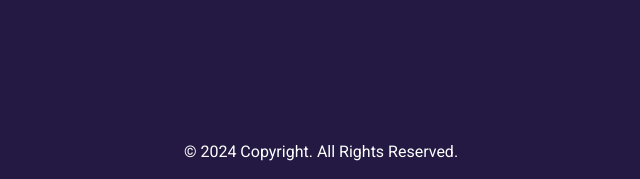
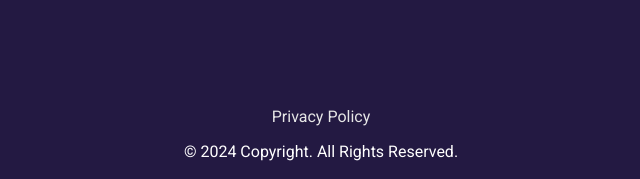
Before and after one commit to Ingbla/potato, a Jekyll site: the page built from index.md, in a window 1280 px wide. Shown: the part 718-897 px from the top of the page, without its empty margins (319-959 px from the left). Built offline with Jekyll 4.4.1, drawn with Linux system fonts in a browser that asks for light colours.

Commit message:
Update default.html

```diff
--- a/_layouts/default.html
+++ b/_layouts/default.html
@@ -21,7 +21,7 @@
 
 
 <footer class="text-center mt-4">
-
+  <a href="/privacy.md">Privacy Policy</a>
   <p>© 2024 Copyright. All Rights Reserved.</p>
 </footer>
 
```
